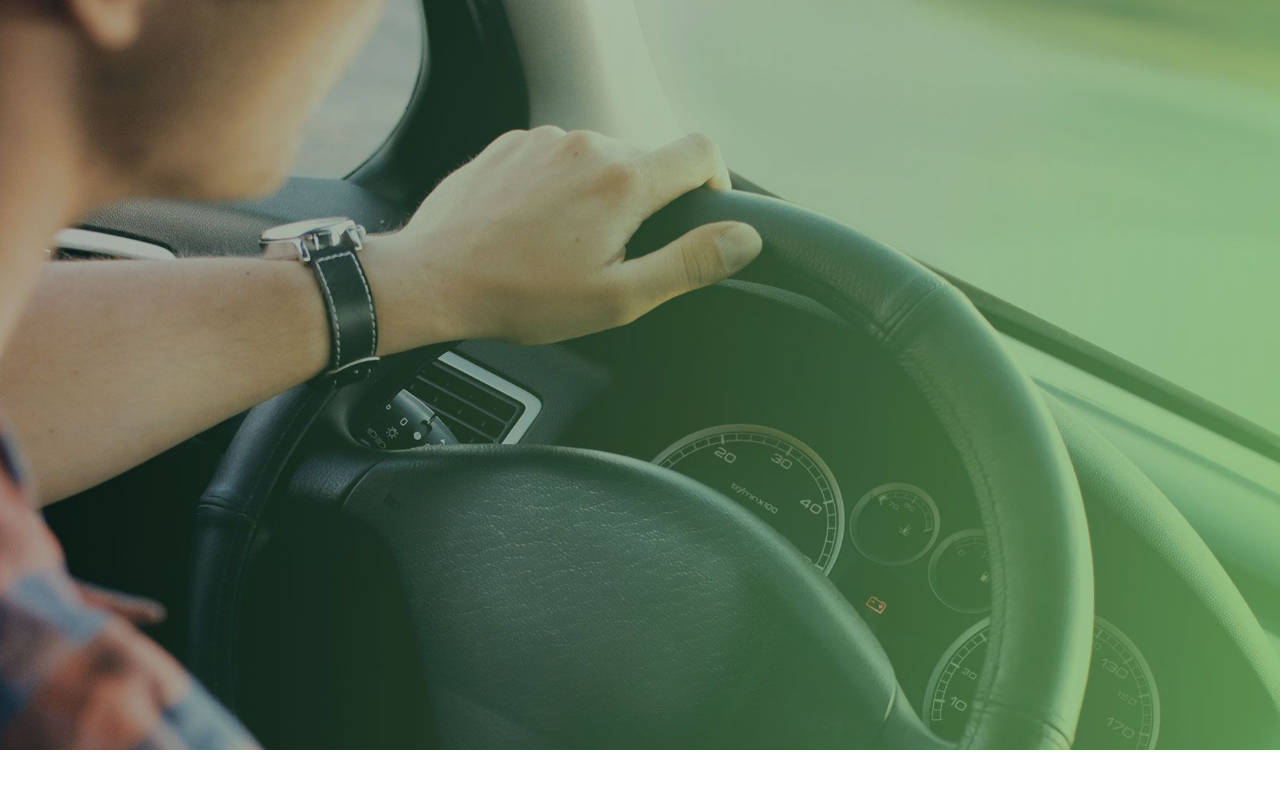
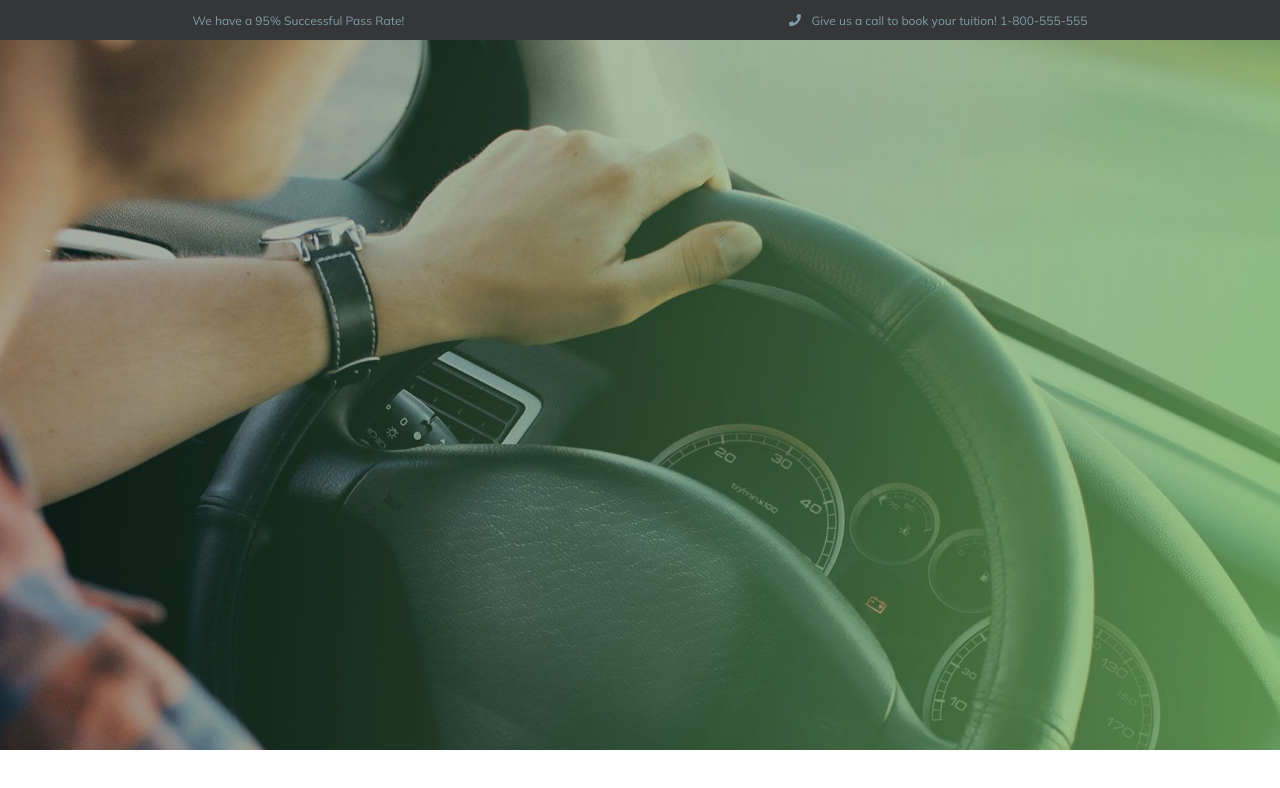
Before and after one commit to andrea-nuzzo/proj-html-vuejs, a Vue app: page / in a window 1280 px wide. Shown: the top 788 px of the page. Built offline with nearby package versions, Linux system fonts and the light colour scheme.

Commit message:
completed top header

```diff
--- a/package.json
+++ b/package.json
@@ -12,6 +12,7 @@
     "vue": "^2.6.11"
   },
   "devDependencies": {
+    "@fortawesome/fontawesome-free": "^5.15.4",
     "@vue/cli-plugin-babel": "~4.5.0",
     "@vue/cli-plugin-eslint": "~4.5.0",
     "@vue/cli-service": "~4.5.0",
--- a/src/assets/style/partials/variables.scss
+++ b/src/assets/style/partials/variables.scss
@@ -0,0 +1,11 @@
+/*---------------------
+      Palette
+---------------------*/
+$primaryColor: #85b680;
+$topHeaderColor: #353637;
+
+$btnOneColor: #85b680;
+$btnOneHoverColor: #79b27b;
+
+$btnTwoColor: #484848;
+$btnTwoHoverColor: #85b680;
--- a/src/components/macro/Header.vue
+++ b/src/components/macro/Header.vue
@@ -1,5 +1,14 @@
 <template>
   <header>
+    <div class="topHeader">
+      <div class="left">
+        <span>We have a 95% Successful Pass Rate!</span>
+      </div>
+      <div class="rigth">
+        <i class="fas fa-phone"></i>
+        <span>Give us a call to book your tuition! 1-800-555-555</span>
+      </div>
+    </div>
 
   </header>
 </template>
@@ -12,11 +21,28 @@ export default {
 </script>
 
 <style lang="scss" scoped>
+
+@import '../../assets/style/partials/variables.scss';
+
 header{
     height: 750px;
     background-image: url('../../assets/img/homepage-hero-background.jpg');
     background-position: center;
     background-size: cover;
-  }
+}
+
+.topHeader{
+  background-color: $topHeaderColor;
+  color: #7f9ea8;
+  font-size: 12px;
+  height: 40px;
+
+  display: flex;
+  justify-content: space-around;
+  align-items: center;
+}
+.fa-phone{
+  margin-right: 10px;
+}
 
 </style>
--- a/src/main.js
+++ b/src/main.js
@@ -1,5 +1,8 @@
 import Vue from 'vue'
 import App from './App.vue'
+
+import '@fortawesome/fontawesome-free/css/all.css'
+import '@fortawesome/fontawesome-free/js/all.js'
 
 Vue.config.productionTip = false
 
```
Also changed, not shown: 1 other file (tests, documents, lock files or other folders).
